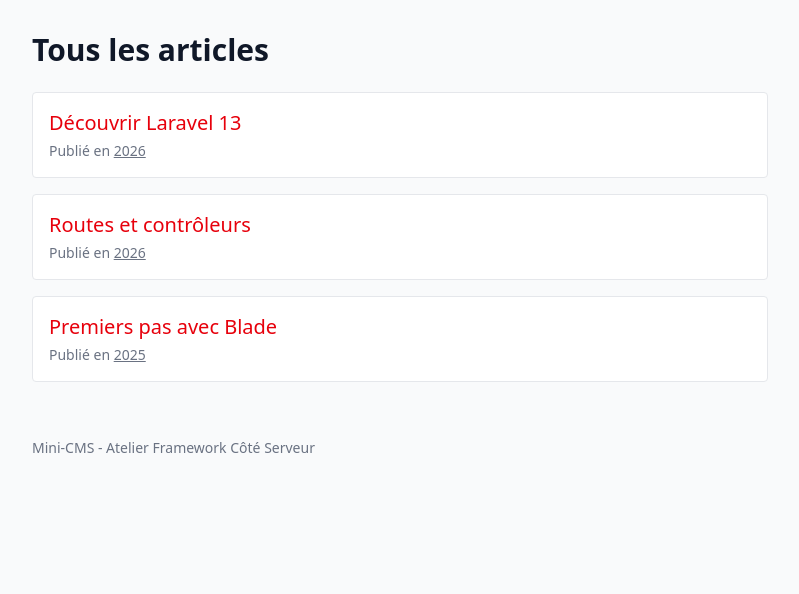
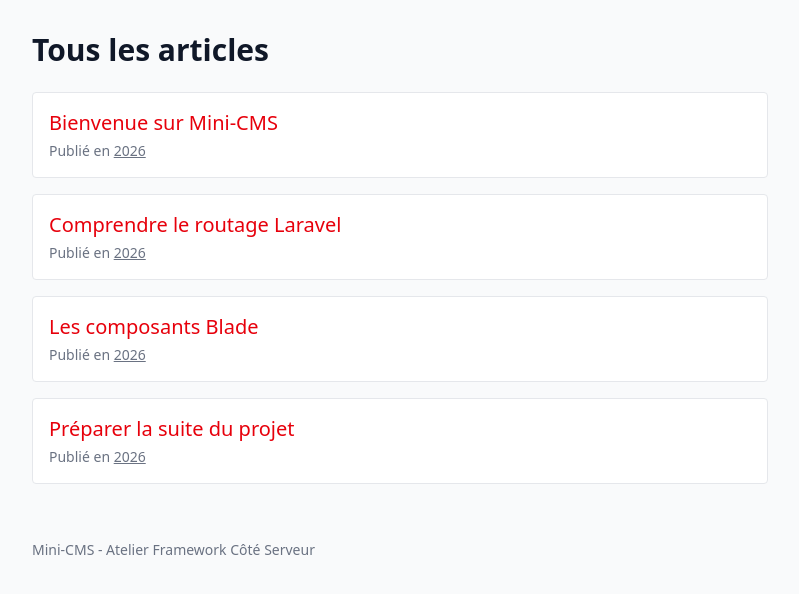
Before and after one commit to SectionTN/mini-cms, a Laravel app: page /posts in a window 1280 px wide. Shown: the part 61-655 px from the top of the page, without its empty margins (240-1039 px from the left). Run offline with Laravel 12, Linux system fonts and the light colour scheme; style sheets or scripts are compiled from the project's sources.

Commit message:
Aligner routes et controleurs pour le sprint S04

```diff
--- a/app/Http/Controllers/PostController.php
+++ b/app/Http/Controllers/PostController.php
@@ -2,30 +2,11 @@
 
 namespace App\Http\Controllers;
 
+use Illuminate\View\View;
+
 class PostController extends Controller
 {
-    private function posts(): array
-    {
-        return [
-            'decouvrir-laravel-13' => [
-                'title' => 'Découvrir Laravel 13',
-                'year' => 2026,
-                'body' => 'Laravel 13 simplifie la structure du projet : la configuration des middlewares et des exceptions se fait dans bootstrap/app.php.',
-            ],
-            'routes-et-controleurs' => [
-                'title' => 'Routes et contrôleurs',
-                'year' => 2026,
-                'body' => 'Une route associe une URL à une méthode de contrôleur. Le contrôleur prépare les données, la vue les affiche.',
-            ],
-            'premiers-pas-avec-blade' => [
-                'title' => 'Premiers pas avec Blade',
-                'year' => 2025,
-                'body' => 'Blade est le moteur de vues de Laravel. Les doubles accolades échappent toujours le contenu affiché.',
-            ],
-        ];
-    }
-
-    public function index()
+    public function index(): View
     {
         return view('posts.index', [
             'heading' => 'Tous les articles',
@@ -33,7 +14,7 @@ class PostController extends Controller
         ]);
     }
 
-    public function archive(string $year)
+    public function archive(string $year): View
     {
         $posts = array_filter(
             $this->posts(),
@@ -46,16 +27,72 @@ class PostController extends Controller
         ]);
     }
 
-    public function show(string $slug)
+    public function show(string $slug): View
     {
-        $posts = $this->posts();
+        $post = $this->posts()[$slug] ?? null;
 
-        if (! array_key_exists($slug, $posts)) {
+        if ($post === null) {
             abort(404);
         }
 
-        return view('posts.show', [
-            'post' => $posts[$slug],
-        ]);
+        return view('posts.show', compact('post'));
+    }
+
+    private function posts(): array
+    {
+        return [
+            'bienvenue-sur-mini-cms' => [
+                'slug' => 'bienvenue-sur-mini-cms',
+                'title' => 'Bienvenue sur Mini-CMS',
+                'excerpt' => "Présentation du projet fil rouge de l'atelier et de ses objectifs.",
+                'author' => 'Équipe Mini-CMS',
+                'date' => '01/10/2026',
+                'year' => 2026,
+                'featured' => true,
+                'body' => [
+                    "Mini-CMS est la petite plateforme de publication que vous construisez tout au long de l'atelier.",
+                    "Chaque semaine, une nouvelle fonctionnalité s'ajoute au même projet, de la page d'accueil jusqu'à l'API.",
+                ],
+            ],
+            'comprendre-le-routage' => [
+                'slug' => 'comprendre-le-routage',
+                'title' => 'Comprendre le routage Laravel',
+                'excerpt' => "Comment une URL arrive jusqu'à un contrôleur et une vue.",
+                'author' => 'Équipe Mini-CMS',
+                'date' => '03/10/2026',
+                'year' => 2026,
+                'featured' => false,
+                'body' => [
+                    "Une route associe une URL à une action. Donner un nom à la route permet de générer le lien avec route().",
+                    "Les paramètres, comme le slug d'un article, sont transmis automatiquement à la méthode du contrôleur.",
+                ],
+            ],
+            'les-composants-blade' => [
+                'slug' => 'les-composants-blade',
+                'title' => 'Les composants Blade',
+                'excerpt' => "Écrire une fois, réutiliser partout : la navigation, les cartes et les alertes.",
+                'author' => 'Équipe Mini-CMS',
+                'date' => '06/10/2026',
+                'year' => 2026,
+                'featured' => false,
+                'body' => [
+                    "Un composant anonyme est un simple fichier Blade placé dans le dossier components.",
+                    "Il reçoit des propriétés avec @props et du contenu avec le slot, ce qui évite de recopier le même HTML.",
+                ],
+            ],
+            'preparer-la-suite' => [
+                'slug' => 'preparer-la-suite',
+                'title' => 'Préparer la suite du projet',
+                'excerpt' => "Les articles sont encore dans un tableau PHP : voici ce qui arrive ensuite.",
+                'author' => 'Équipe Mini-CMS',
+                'date' => '08/10/2026',
+                'year' => 2026,
+                'featured' => false,
+                'body' => [
+                    "Pour l'instant, les articles vivent dans un tableau écrit dans le contrôleur.",
+                    "Dans la prochaine session, ils seront enregistrés dans une base de données.",
+                ],
+            ],
+        ];
     }
 }
--- a/resources/views/heure.blade.php
+++ b/resources/views/heure.blade.php
@@ -2,5 +2,5 @@
     <x-slot:title>Heure du serveur - Mini-CMS</x-slot:title>
 
     <h1 class="text-3xl font-bold">Heure du serveur</h1>
-    <p class="mt-4 text-gray-700">Il est {{ $heure }}, nous sommes le {{ $date }}.</p>
+    <p class="mt-4 text-gray-700">Il est {{ $heure }}, le {{ $date }}.</p>
 </x-layout>
--- a/routes/web.php
+++ b/routes/web.php
@@ -5,18 +5,14 @@ use App\Http\Controllers\PostController;
 use Illuminate\Support\Facades\Route;
 
 Route::get('/', [PageController::class, 'home'])->name('home');
-
 Route::get('/a-propos', [PageController::class, 'about'])->name('about');
-
 Route::get('/heure', [PageController::class, 'time'])->name('time');
 
 Route::prefix('posts')->name('posts.')->group(function () {
     Route::get('/', [PostController::class, 'index'])->name('index');
-
     Route::get('/archive/{year}', [PostController::class, 'archive'])
         ->whereNumber('year')
         ->name('archive');
-
     Route::get('/{slug}', [PostController::class, 'show'])
         ->where('slug', '[a-z0-9-]+')
         ->name('show');
```
Also changed, not shown: app/Http/Controllers/PageController.php (+5 -3 lines).
